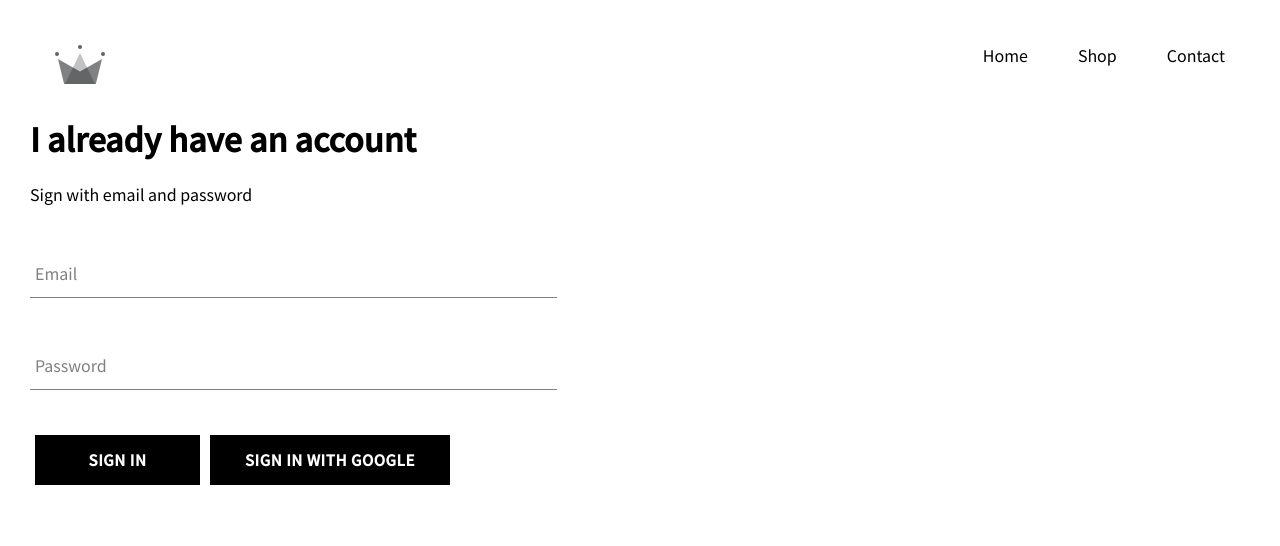
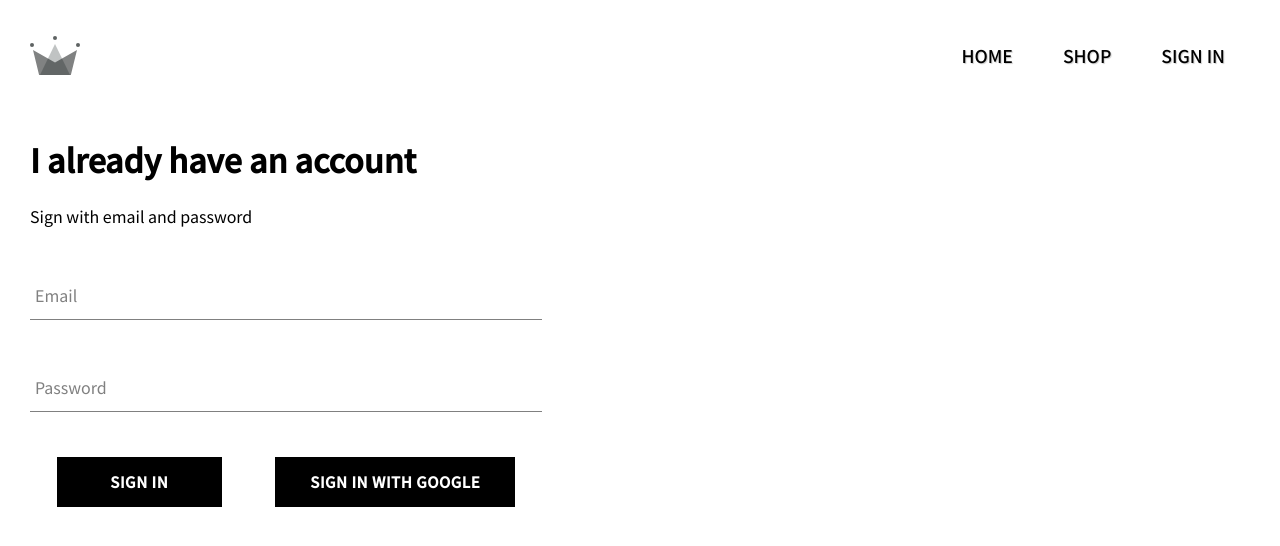
Before and after one commit to daim147/alibaba, a React (Create React App) app: page /signin in a window 1280 px wide. Shown: the top 546 px of the page. Built offline with nearby package versions, Linux system fonts and the light colour scheme; no server answers.

Commit message:
firebase setup

```diff
--- a/src/App.css
+++ b/src/App.css
@@ -8,4 +8,5 @@ a {
 
 * {
   font-family: "Noto Sans JP", sans-serif;
+  box-sizing: border-box;
 }
--- a/src/App.js
+++ b/src/App.js
@@ -1,15 +1,29 @@
-import React from "react";
+import React, { useState, useEffect } from "react";
 import "./App.css";
 import Homepage from "./pages/HomePage/homepage.component";
 import { Route, Switch } from "react-router-dom";
 import { Header } from "./component/Header/Header";
 import SignInSignUp from "./pages/sign-in-sign-up/Sign-in-Sign-up";
 import ShopPage from "./pages/ShopPage/ShopPage";
+import { auth } from "./firebase/firebase.util";
 
 function App() {
+  const [currentUser, setCurrentUser] = useState(null);
+
+  useEffect(() => {
+    const unSubscribe = auth.onAuthStateChanged((user) => setCurrentUser(user)); //it will return unsbscribe method
+    // console.log(currentUser, "inUseEFFECT");
+    return () => {
+      // console.log("hello unsubribe me");
+      unSubscribe();
+    };
+  }, [currentUser]);
+
+  // console.log(currentUser);
+
   return (
     <div className="App">
-      <Header />
+      <Header currentUser={currentUser} />
       <Switch>
         <Route exact path="/" component={Homepage} />
         <Route exact path="/shop" component={ShopPage} />
--- a/src/component/FormInput/formInput.jsx
+++ b/src/component/FormInput/formInput.jsx
@@ -2,7 +2,6 @@ import React from "react";
 import "./formInput.scss";
 
 export const FormInput = ({ handleChange, label, ...otherProps }) => {
-  console.log(otherProps);
   return (
     <div className="group">
       <input className="form-input" {...otherProps} onChange={handleChange} />
--- a/src/component/Header/Header.jsx
+++ b/src/component/Header/Header.jsx
@@ -2,23 +2,31 @@ import React from "react";
 import { ReactComponent as Logo } from "../../assets/crown.svg";
 import "./Header.scss";
 import { Link } from "react-router-dom";
+import { auth } from "../../firebase/firebase.util";
 
-export const Header = () => {
+export const Header = ({ currentUser }) => {
   return (
     <div className="header">
       <Link to="/" className="logo-container">
         <Logo className="logo" />
+        {currentUser ? <span>{currentUser.displayName}</span> : null}
       </Link>
       <div className="options">
         <Link className="option" to="/">
-          Home
+          HOME
         </Link>
         <Link className="option" to="/shop">
-          Shop
+          SHOP
         </Link>
-        <Link className="option" to="/signIn">
-          Contact
-        </Link>
+        {currentUser ? (
+          <div className="option" onClick={() => auth.signOut()}>
+            SIGN OUT
+          </div>
+        ) : (
+          <Link className="option" to="/signIn">
+            SIGN IN
+          </Link>
+        )}
       </div>
     </div>
   );
--- a/src/component/Header/Header.scss
+++ b/src/component/Header/Header.scss
@@ -7,10 +7,25 @@
 
   .logo-container {
     height: 100%;
-    width: 70px;
-    padding: 25px;
+    width: 50%;
+    // padding: 25px;
+    // filter: drop-shadow(2px 2px 6px rgba(0, 0, 0, 0.6));
+    transition: 0.2s;
+    display: flex;
+    justify-content: flex-start;
+    align-items: center;
+    &:hover {
+      // transform: scale(1.05);
+    }
+    span {
+      font-size: 1.2rem;
+      display: block;
+      padding: 10px 15px;
+      background-color: rgba(192, 192, 192, 0.308);
+      color: rgb(105, 101, 101);
+      margin-left: 20px;
+    }
   }
-
   .options {
     width: 50%;
     height: 100%;
@@ -25,6 +40,10 @@
       position: relative;
       transition: all 0.5s;
       overflow: hidden;
+      text-shadow: 1px 1px 1px rgba(0, 0, 0, 0.2);
+      font-size: 1.1rem;
+      font-weight: 500;
+      cursor: pointer;
 
       &::before {
         content: "";
@@ -42,6 +61,7 @@
     }
     .option:hover {
       color: white;
+      opacity: 1;
     }
     .option:hover::before {
       transform: translateY(0);
--- a/src/component/Sign-In/SignIn.jsx
+++ b/src/component/Sign-In/SignIn.jsx
@@ -38,10 +38,12 @@ export const SignIn = () => {
           handleChange={(e) => setPassword(e.target.value)}
         />
 
-        <CustomButton type="submit">Sign in </CustomButton>
-        <CustomButton onClick={signWithGoogle}>
-          Sign in with Google{" "}
-        </CustomButton>
+        <div className="buttons">
+          <CustomButton type="submit">Sign in </CustomButton>
+          <CustomButton onClick={signWithGoogle}>
+            Sign in with Google{" "}
+          </CustomButton>
+        </div>
       </form>
     </div>
   );
--- a/src/component/Sign-In/SignIn.styles.scss
+++ b/src/component/Sign-In/SignIn.styles.scss
@@ -1,3 +1,12 @@
 .sign-in {
   width: 40vw;
+  display: flex;
+  flex-direction: column;
+  .title {
+    margin: 10px;
+  }
+  .buttons {
+    display: flex;
+    justify-content: space-around;
+  }
 }
--- a/src/component/collectionItem/CollectionItem.jsx
+++ b/src/component/collectionItem/CollectionItem.jsx
@@ -6,10 +6,10 @@ export const CollectionItem = ({ imageUrl, name, price }) => {
   return (
     // <Tilt>
     <Tilt
-      gyroscope={true}
+      // gyroscope={true}
       perspective={900}
       tiltMaxAngleX={5}
-      tiltMaxAngleY={5}
+      tiltMaxAngleY={2}
       className="collection-item"
     >
       <div className="image">
--- a/src/component/collectionItem/collection-item.styles.scss
+++ b/src/component/collectionItem/collection-item.styles.scss
@@ -12,7 +12,6 @@
 
   &:hover {
     box-shadow: 8px 8px 16px rgba(0, 0, 0, 0.4);
-    // height: 300px;
   }
 
   &:hover .image img {
@@ -23,20 +22,19 @@
   }
 
   &:hover .collection-footer {
-    transform: translateY(-40px);
-    background-color: rgba(245, 245, 245, 0.918);
-    color: black;
-    min-height: 10%;
+    // transform: translateY(-40px);
+    background-color: rgba(56, 53, 53, 0.918);
+    color: rgb(255, 255, 255);
+    // min-height: 10%;
     font-size: 1.2rem;
     font-weight: 400;
     border-radius: 2px;
   }
   .image {
     width: 100%;
-    height: 100%;
+    height: 95%;
     background-size: cover;
     background-position: center;
-    margin-bottom: 5px;
     position: relative;
     overflow: hidden;
     transition: all 2s;
@@ -65,12 +63,12 @@
 
   .collection-footer {
     width: 100%;
-    min-height: 6%;
+    min-height: 5%;
     display: flex;
     justify-content: space-between;
     font-size: 18px;
     z-index: 5;
-    transition: all 0.5s cubic-bezier(1, 0.69, 0, 0.94);
+    transition: all 0.5s 0.3s;
     transform: translateZ(100px);
 
     .name {
--- a/src/component/custom-button/CustomButton.jsx
+++ b/src/component/custom-button/CustomButton.jsx
@@ -2,7 +2,7 @@ import React from "react";
 import "./CustomButton.scss";
 
 const CustomButton = ({ children, ...otherprops }) => {
-  console.log(children);
+  // console.log(children);
   return (
     <button className="custom-button" {...otherprops}>
       <span>{children}</span>
--- a/src/component/custom-button/CustomButton.scss
+++ b/src/component/custom-button/CustomButton.scss
@@ -13,7 +13,6 @@
   position: relative;
   border: none;
   cursor: pointer;
-  margin: 0 5px;
 
   &:hover {
     color: black;
--- a/src/index.js
+++ b/src/index.js
@@ -3,7 +3,7 @@ import ReactDOM from "react-dom";
 import { BrowserRouter as Router } from "react-router-dom";
 import "./index.css";
 import App from "./App";
-
+console.log("hyyy iam apppppppp");
 ReactDOM.render(
   <React.StrictMode>
     <Router>
```
